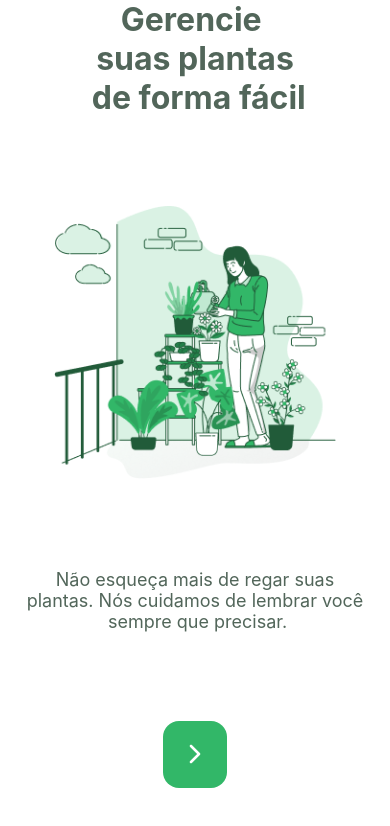
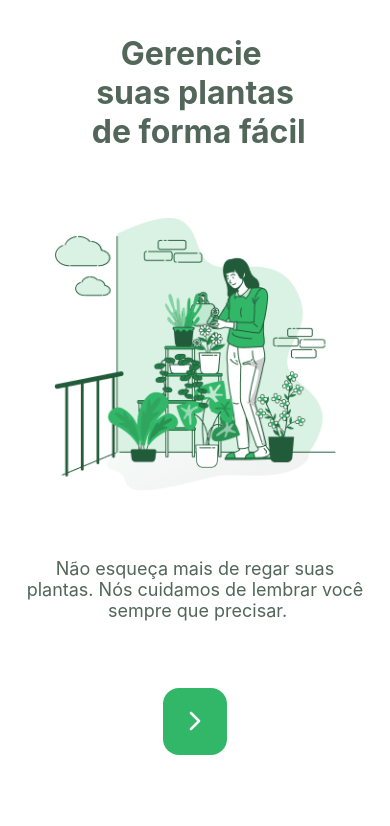
Before and after one commit to arianeborges/plant-manager, a React Native app: screen / in a window 390 px wide. Shown: the top 826 px of the page. Built offline with nearby package versions, Linux system fonts and the light colour scheme.

Commit message:
fix: Change the space in the view

```diff
--- a/src/pages/Welcome.tsx
+++ b/src/pages/Welcome.tsx
@@ -39,7 +39,7 @@ const styles = StyleSheet.create({
   container: {
     flex: 1,
     alignItems: 'center',
-    justifyContent: 'space-between',
+    justifyContent: 'space-around',
     paddingTop: Platform.OS === 'android' ? 80 : 0,
   },
   title: {
```
